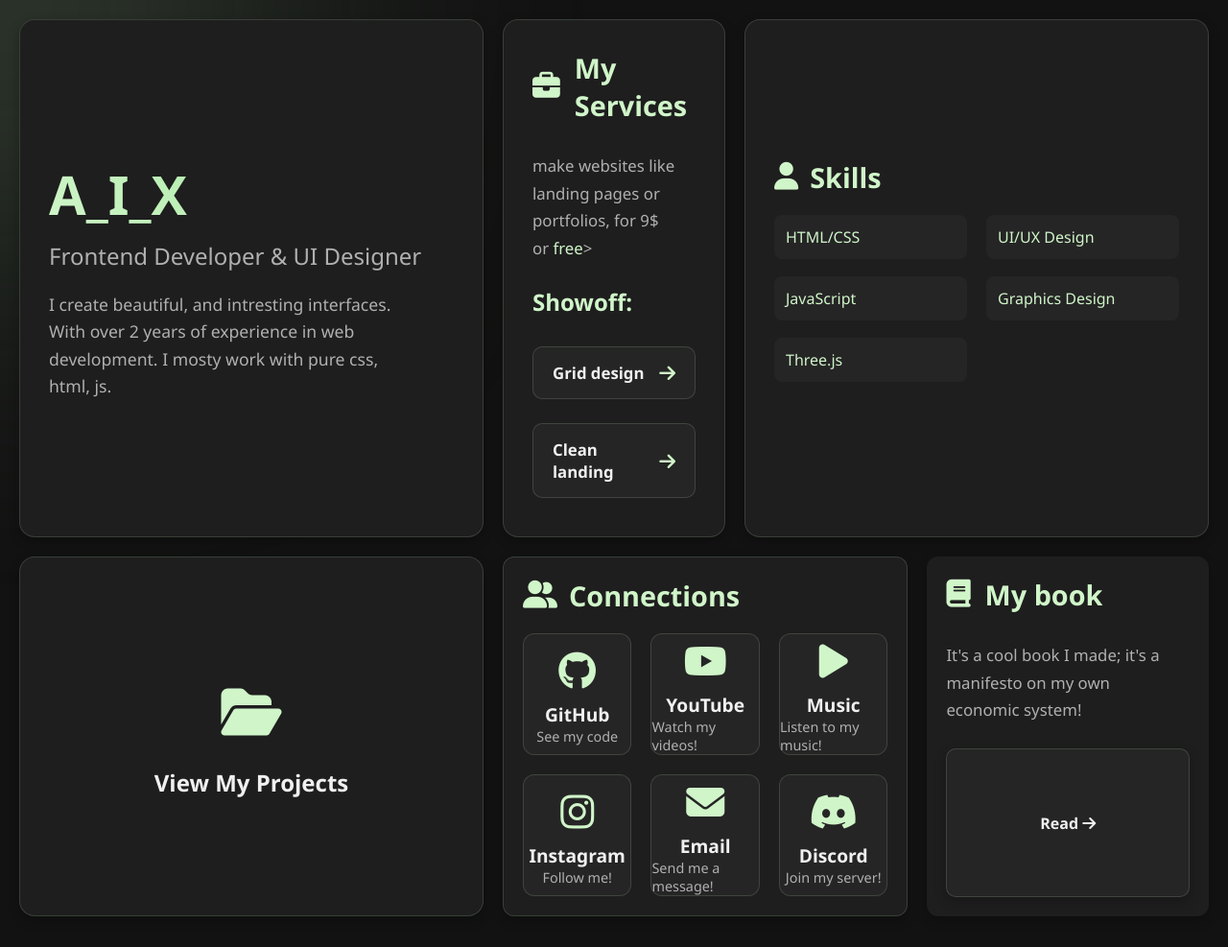
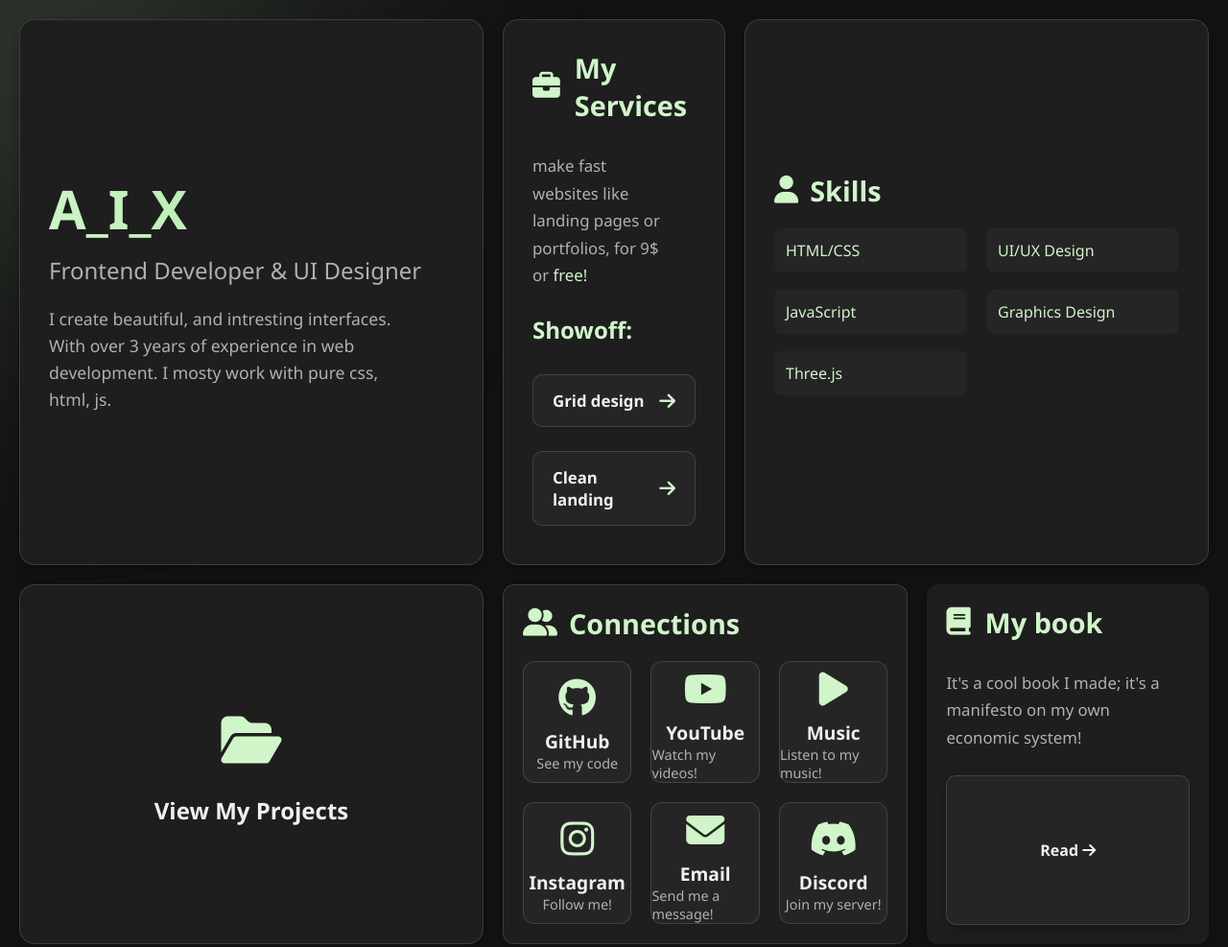
Before and after one commit to AIX-32/Xyper, a plain HTML site: page index.html in a window 1280 px wide. Shown: the whole page at 96% size. Drawn offline with Linux system fonts and the light colour scheme.

Commit message:
fix(frontend): update experience and service descriptions
- Increase frontend experience from 2 years to 3 years in description
- Correct typo in "mostly" and improve sentence structure
- Change service description to emphasize fast website creation
- Fix punctuation and add exclamation mark for "free" offer

```diff
--- a/index.html
+++ b/index.html
@@ -678,14 +678,14 @@
     <div class="header">
       <h1 class="name">A_I_X</h1>
       <p class="title">Frontend Developer & UI Designer</p>
-      <p class="description">I create beautiful, and intresting interfaces. With over 2 years of experience in web
+      <p class="description">I create beautiful, and intresting interfaces. With over 3 years of experience in web
         development. I mosty work with pure css, html, js.</p>
     </div>
 
 
     <div class="work">
       <h2 class="work-title"><i class="fas fa-briefcase"></i>My Services</h2>
-      <p>make websites like landing pages or portfolios, for 9$ or <span>free</span>>
+      <p>make fast websites like landing pages or portfolios, for 9$ or <span>free!</span>
       <h2 class="work-title sm">Showoff:</h2>
       <div class="work-items">
         <a href="https://bloxdevents.github.io/main/" class="work-item">
```
